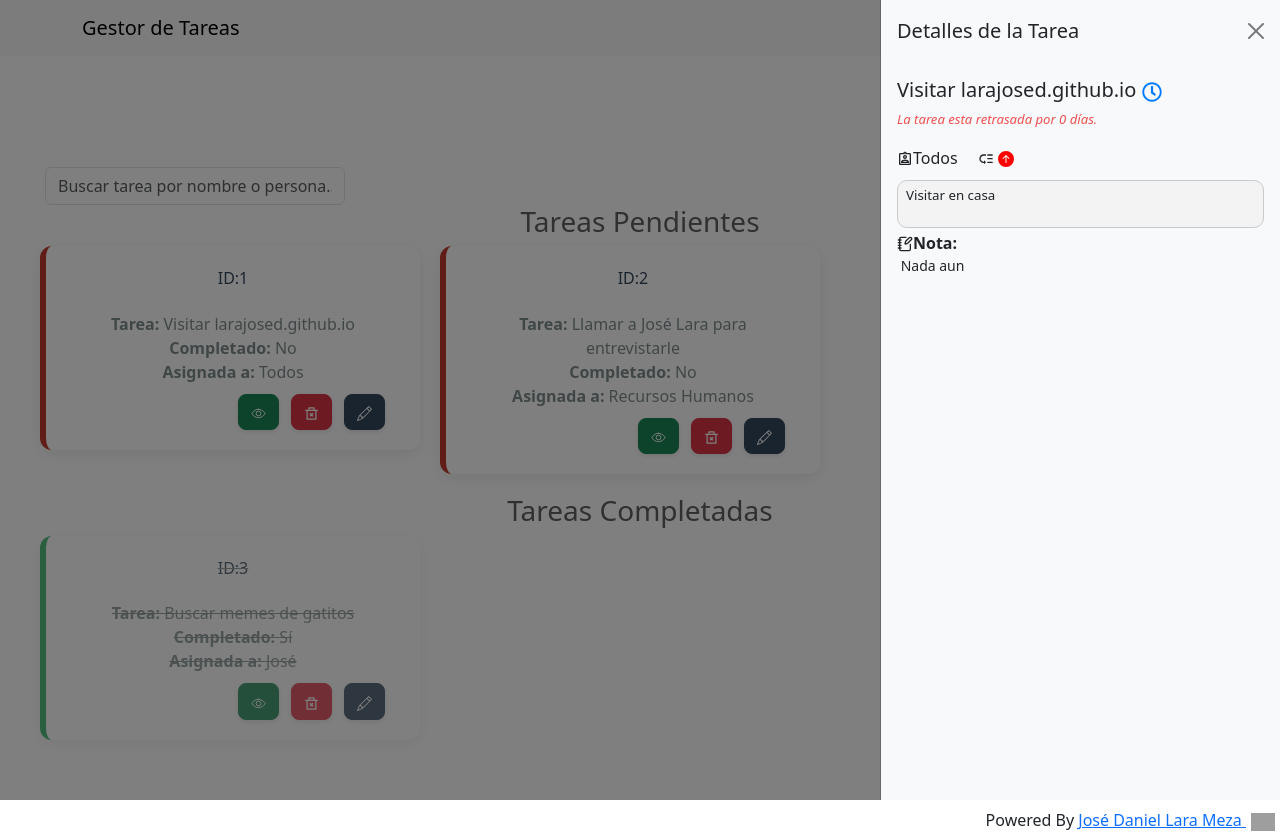
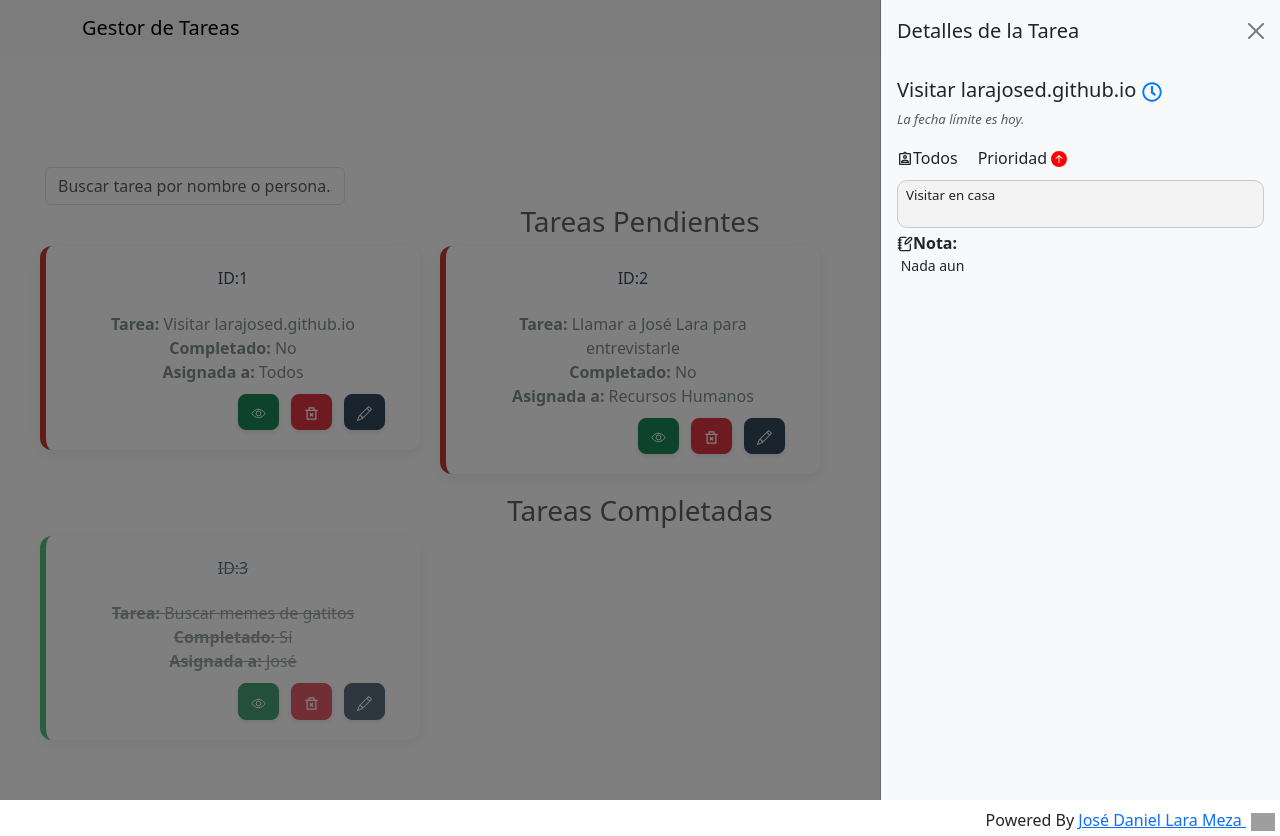
Before and after one commit to larajosed/ReactTodoList, a React (Create React App) app: page / in a window 1280 px wide. Both pictures are taken after a click on the button 258 px from the left and 411 px from the top of the page. Built offline with nearby package versions, Linux system fonts and the light colour scheme; grey boxes are pictures that could not be loaded.

Commit message:
adding a title class and css styles

```diff
--- a/src/components/TodoDashboardProductivity.js
+++ b/src/components/TodoDashboardProductivity.js
@@ -52,7 +52,7 @@ function TodoDashboardProductivity({ tasks }) {
 
   return (
     <div style={{ width: "100%", height: 300 }}>
-      <h3>Productividad Semanal</h3>
+      <h3 className="tittle">Productividad Semanal</h3>
       <ResponsiveContainer style={{ marginTop: "35px" }}>
         <BarChart data={data}>
           <XAxis dataKey="name" />
--- a/src/components/TodoDashboardStatus.js
+++ b/src/components/TodoDashboardStatus.js
@@ -34,8 +34,8 @@ function TodoDashboardStatus({ tasks }) {
         alignItems: "center",
       }}
     >
-      <div style={{ width: "100%", height: 300, marginTop: "20px" }}>
-        <h4>Tareas por estado</h4>
+      <div style={{ width: "100%", height: 300 }}>
+        <h3 className="tittle">Tareas por estado</h3>
         <ResponsiveContainer>
           <BarChart
             data={statusData}
--- a/src/components/TodoList.js
+++ b/src/components/TodoList.js
@@ -16,8 +16,10 @@ function TodoList() {
         if (searchTerm) {
           data = data.filter(
             (task) =>
-              (task.text &&
-                task.text.toLowerCase().includes(searchTerm.toLowerCase())) ||
+              (task.taskName &&
+                task.taskName
+                  .toLowerCase()
+                  .includes(searchTerm.toLowerCase())) ||
               (task.assignedTo &&
                 task.assignedTo
                   .toLowerCase()
--- a/src/components/TodoSidebar.js
+++ b/src/components/TodoSidebar.js
@@ -48,6 +48,8 @@ function TodoSidebar() {
     dueDate && creationDate
       ? dueDate.diff(creationDate, "days")
       : "No disponible";
+
+  const daysDifference = moment(selectedTask.dueDate).diff(moment(), "days");
 
   const statusTooltip = (props) => (
     <Tooltip id="button-tooltip" {...props}>
@@ -105,7 +107,7 @@ function TodoSidebar() {
               delay={{ show: 250, hide: 400 }}
               overlay={statusTooltip}
             >
-              {getTaskStatusIcon(selectedTask.status)}
+              <span>{getTaskStatusIcon(selectedTask.status)}</span>
             </OverlayTrigger>
           </h5>
           <OverlayTrigger
@@ -114,12 +116,14 @@ function TodoSidebar() {
             overlay={dueDateTooltip}
           >
             <p className="textDayLimit">
-              {daysRemaining > 0 ? (
-                `Quedan ${daysRemaining} días para la Finalización`
+              {daysDifference > 0 ? (
+                `Quedan ${daysDifference} días para la Finalización`
+              ) : daysDifference < 0 ? (
+                <span className="taskDelay">
+                  La tarea esta retrasada por {Math.abs(daysDifference)} días.
+                </span>
               ) : (
-                <span className="taskDelay">
-                  La tarea esta retrasada por {Math.abs(daysRemaining)} días.
-                </span>
+                `La fecha límite es hoy.`
               )}
             </p>
           </OverlayTrigger>
@@ -130,7 +134,6 @@ function TodoSidebar() {
               overlay={assignedTooltip}
             >
               <div className="icons">
-                {" "}
                 <MdOutlineAssignmentInd />
                 {selectedTask.assignedTo}
               </div>
@@ -140,10 +143,7 @@ function TodoSidebar() {
               delay={{ show: 250, hide: 400 }}
               overlay={priorityTooltip}
             >
-              <div>
-                {" "}
-                <MdLowPriority /> {getPriorityIcon(selectedTask.priority)}
-              </div>
+              <span>Prioridad {getPriorityIcon(selectedTask.priority)}</span>
             </OverlayTrigger>
           </div>
 
--- a/src/css/TodoDashboard.css
+++ b/src/css/TodoDashboard.css
@@ -43,3 +43,9 @@
 .welcomeMessage {
   margin-top: 45px;
 }
+
+.tittle {
+  width: 100%;
+  height: 300;
+  margin-top: 35px;
+}
--- /dev/null
+++ b/src/css/TodoDashboardSimple.css
@@ -0,0 +1,5 @@
+.tittle {
+  width: 100%;
+  height: 300;
+  margin-top: 35px;
+}
```
